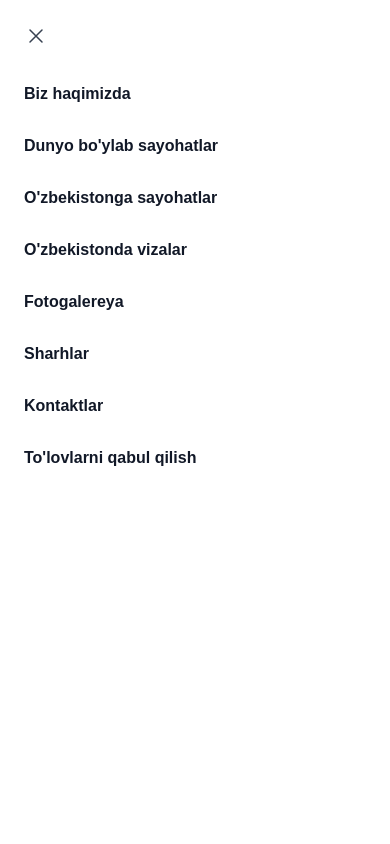
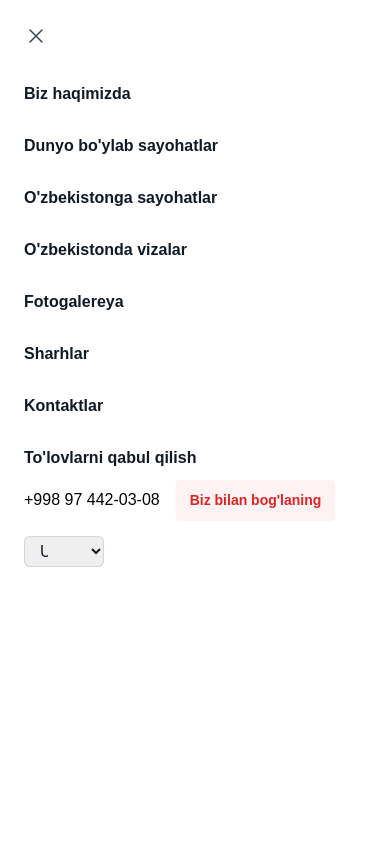
Before and after one commit to gulrukhsorrr/project, a Next.js app: page / in a window 390 px wide. Both pictures are taken after a click on the button "Open main menu". Shown: the top 844 px of the page. Built offline with nearby package versions, Linux system fonts and the light colour scheme.

Commit message:
added model

```diff
--- a/src/components/Lists.tsx
+++ b/src/components/Lists.tsx
@@ -54,7 +54,7 @@ const Lists = ({ lang }: { lang: any }) => {
 
   return (
     <div className='bg-white py-16'>
-      <div className='grid lg:grid-cols-3 sm:grid-cols-2 px-6 grid-cols-1 max-w-7xl mx-auto justify-items-center'>
+      <div className='grid lg:grid-cols-3 sm:grid-cols-2 px-6 grid-cols-1 max-w-7xl mx-auto lg:justify-items-center'>
         {lists.map(list => (
           <div className='flex lg:my-0 my-4 col-span-1' key={list.id}>
             <div className='flex-shrink-0 self-center p-[18px] mr-[30px] bg-gray-100 rounded-full'>
--- a/src/components/Navbar.tsx
+++ b/src/components/Navbar.tsx
@@ -1,4 +1,4 @@
-import { useEffect, useState } from 'react'
+import { useState } from 'react'
 import { Dialog } from '@headlessui/react'
 import { Bars3Icon, XMarkIcon } from '@heroicons/react/24/outline'
 import Button from './Button'
@@ -13,14 +13,6 @@ export default function Navbar({
   setLang: (value: number | string) => void
 }) {
   const [mobileMenuOpen, setMobileMenuOpen] = useState(false)
-  // const [lang, setLang] = useState<any>(2)
-
-  // useEffect(() => {
-  //   if (typeof window !== 'undefined') {
-  //     if (window.localStorage.getItem('langjoy')) setLang(window.localStorage.getItem('langjoy'))
-  //     else window.localStorage.setItem('langjoy', lang)
-  //   }
-  // }, [])
 
   const navigation = [
     { name: languages.aboutus[lang], href: '#' },
@@ -112,6 +104,30 @@ export default function Navbar({
               </div>
             </div>
           </div>
+          <div className='sm:hidden block mr-4 items-center'>
+            <div className='mb-4'>
+              <a href='tel:998974420308' className='mr-4'>
+                +998 97 442-03-08
+              </a>
+              <Button variant='text'>{languages.request[lang]}</Button>
+            </div>
+            <div className='items-center'>
+              <select
+                id='language'
+                name='language'
+                className='block w-20 rounded-md border-0 py-1.5 pl-3 pr-10 text-gray-900 ring-1 ring-inset ring-gray-300 focus:ring-2 sm:text-sm sm:leading-6'
+                value={lang}
+                onChange={e => {
+                  setLang(e.target.value)
+                  window.localStorage.setItem('langjoy', e.target.value)
+                }}
+              >
+                <option value='2'>Uz</option>
+                <option value='1'>Ru</option>
+                <option value='0'>Eng</option>
+              </select>
+            </div>
+          </div>
         </Dialog.Panel>
       </Dialog>
     </header>
```
